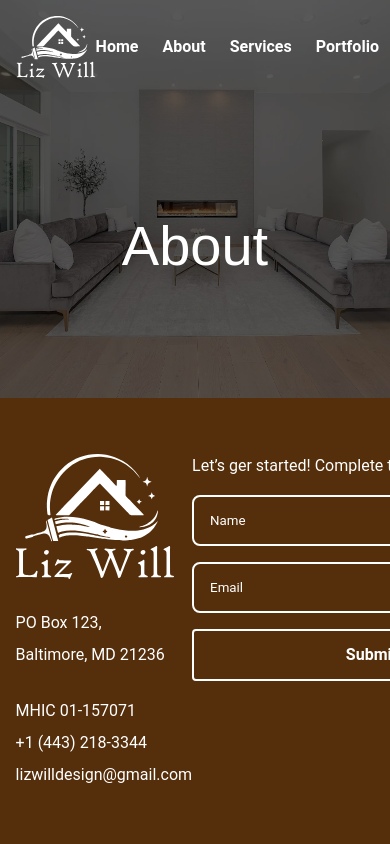
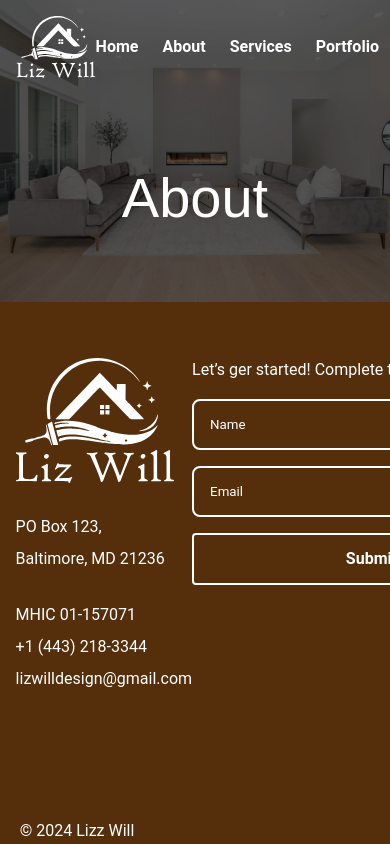
Before and after one commit to adinduokoro/Liz-Will-V2, a React (Create React App) app: page /about in a window 390 px wide. Shown: the top 844 px of the page. Built offline with nearby package versions, Linux system fonts and the light colour scheme.

Commit message:
Responsiveness

```diff
--- a/src/App.css
+++ b/src/App.css
@@ -42,6 +42,7 @@ body {
   background: var(--surfaceColor);
   color: var(--surfaceNeutralColor);
 }
+
 
 .container {
   max-width: 70rem;
--- a/src/assets/backgrounds/pageBg/PageBg.module.css
+++ b/src/assets/backgrounds/pageBg/PageBg.module.css
@@ -26,3 +26,9 @@ height: 100%;
     height: 100%;
     object-fit: cover;
 }
+
+@media screen and (max-width: 1024px){
+  .pageBg{
+    height: 18.875rem;
+}
+}
--- a/src/components/header/Header.module.css
+++ b/src/components/header/Header.module.css
@@ -6,3 +6,9 @@
   align-self: stretch;
   color: var(--surfaceColor);
 }
+
+@media screen and (max-width: 1024px) {
+  .header {
+    height: 13rem;
+  }
+}
```
